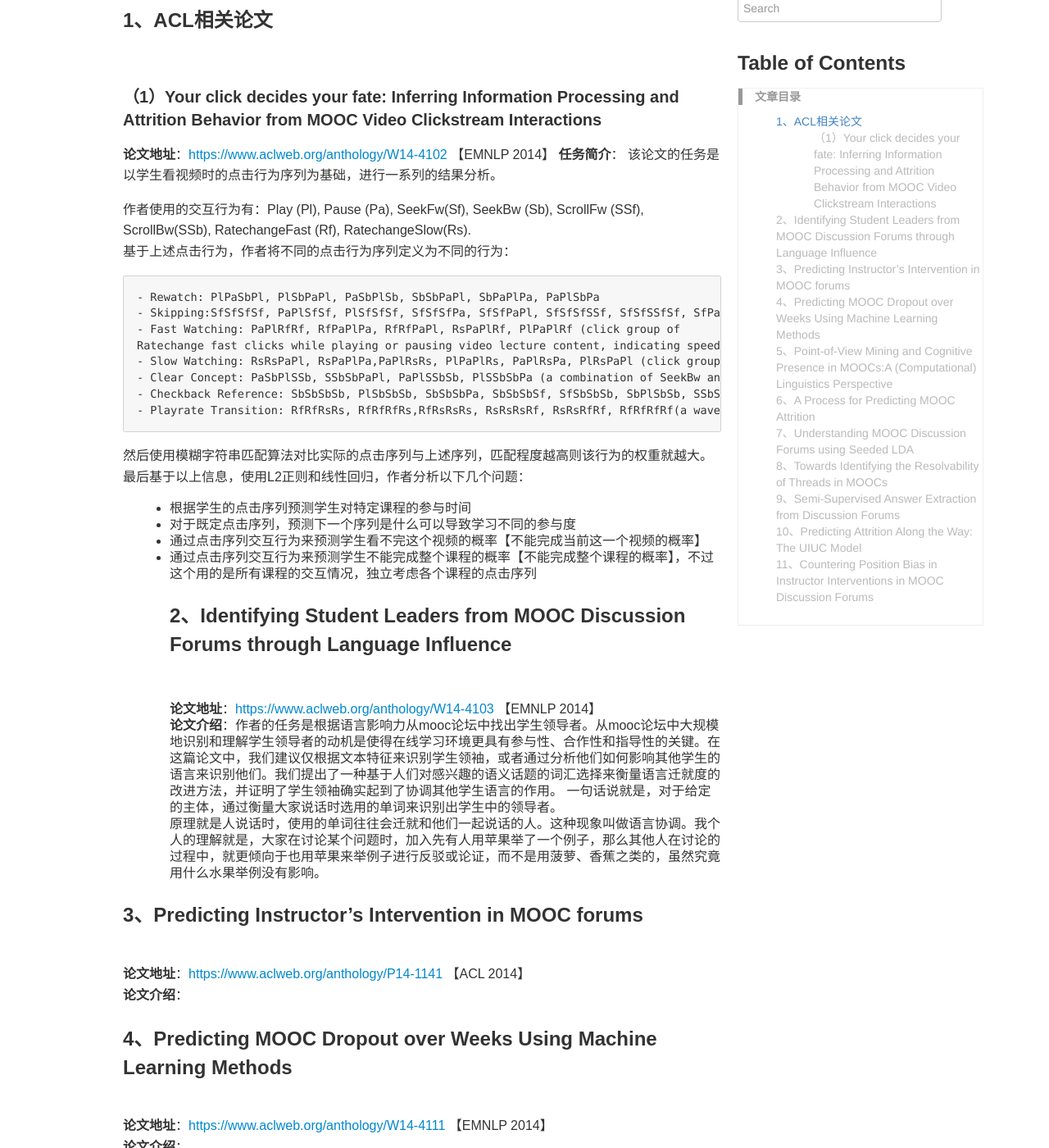
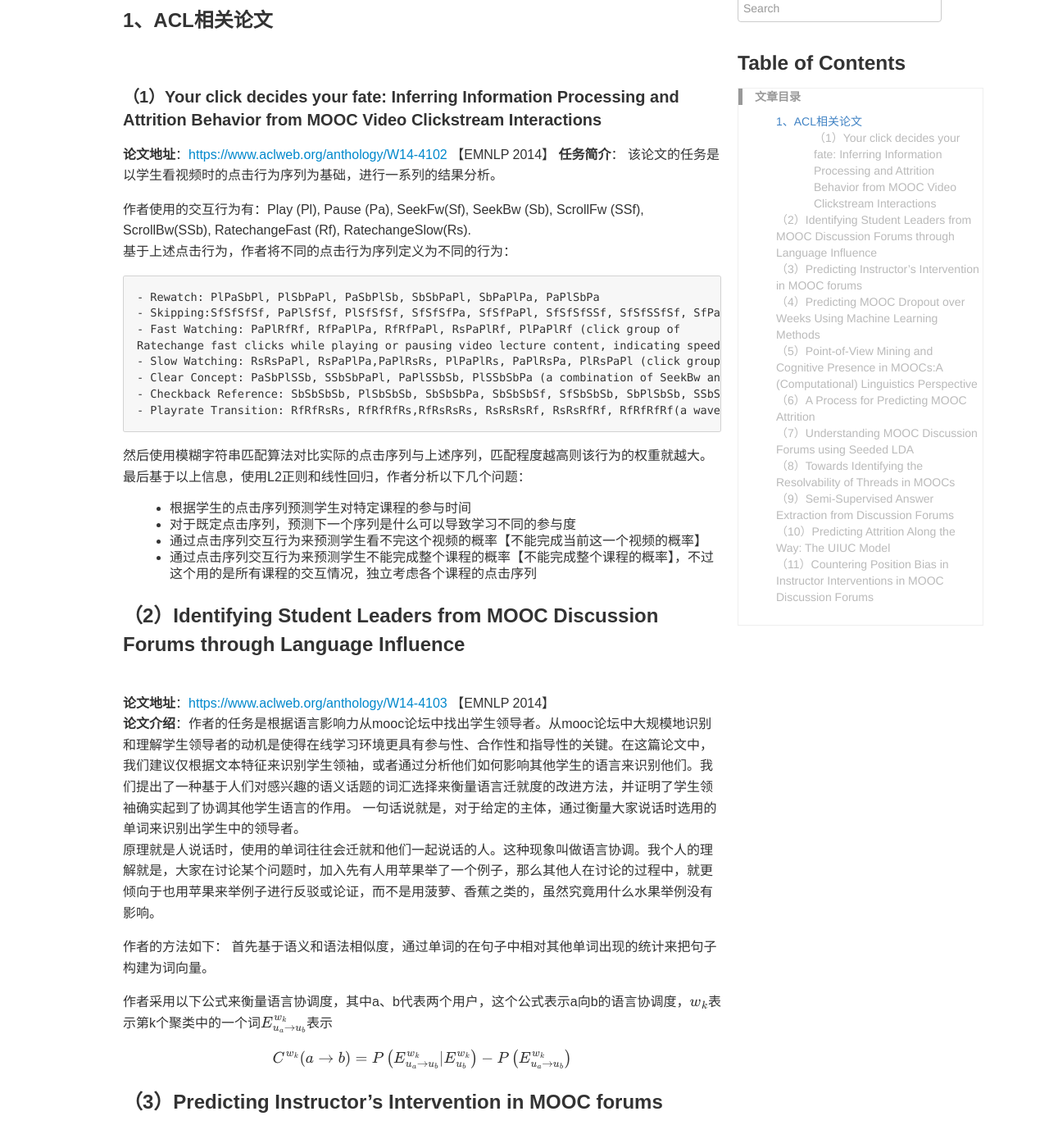
Before and after one commit to yuanmingchen/yuanmingchen.github.io, a Jekyll site: the page built from _posts/2019-04-19-online course nlp paper survey 2.md, in a window 1280 px wide and 1400 px high, scrolled down 277 px. Shown: the whole window at 82% size. Built offline with Jekyll 4.4.1, drawn with Linux system fonts in a browser that asks for light colours; formulas are drawn with MathJax 3; comment, search, counter and statistics services are not loaded; some of the changed text lies outside the part shown.

Commit message:
Updates _posts/2019-04-19-online course nlp paper survey 2.md
Auto commit by GitBook Editor

```diff
--- a/_posts/2019-04-19-online course nlp paper survey 2.md
+++ b/_posts/2019-04-19-online course nlp paper survey 2.md
@@ -33,44 +33,54 @@
 - 对于既定点击序列，预测下一个序列是什么可以导致学习不同的参与度
 - 通过点击序列交互行为来预测学生看不完这个视频的概率【不能完成当前这一个视频的概率】
 - 通过点击序列交互行为来预测学生不能完成整个课程的概率【不能完成整个课程的概率】，不过这个用的是所有课程的交互情况，独立考虑各个课程的点击序列
-### 2、Identifying Student Leaders from MOOC Discussion Forums through Language Influence
+
+### （2）Identifying Student Leaders from MOOC Discussion Forums through Language Influence
 **论文地址**：<https://www.aclweb.org/anthology/W14-4103>  【EMNLP 2014】
 **论文介绍**：作者的任务是根据语言影响力从mooc论坛中找出学生领导者。从mooc论坛中大规模地识别和理解学生领导者的动机是使得在线学习环境更具有参与性、合作性和指导性的关键。在这篇论文中，我们建议仅根据文本特征来识别学生领袖，或者通过分析他们如何影响其他学生的语言来识别他们。我们提出了一种基于人们对感兴趣的语义话题的词汇选择来衡量语言迁就度的改进方法，并证明了学生领袖确实起到了协调其他学生语言的作用。
 一句话说就是，对于给定的主体，通过衡量大家说话时选用的单词来识别出学生中的领导者。
 原理就是人说话时，使用的单词往往会迁就和他们一起说话的人。这种现象叫做语言协调。我个人的理解就是，大家在讨论某个问题时，加入先有人用苹果举了一个例子，那么其他人在讨论的过程中，就更倾向于也用苹果来举例子进行反驳或论证，而不是用菠萝、香蕉之类的，虽然究竟用什么水果举例没有影响。
 
-### 3、Predicting Instructor’s Intervention in MOOC forums
+作者的方法如下：
+首先基于语义和语法相似度，通过单词的在句子中相对其他单词出现的统计来把句子构建为词向量。
+
+作者采用以下公式来衡量语言协调度，其中a、b代表两个用户，这个公式表示a向b的语言协调度，$w_k$表示第k个聚类中的一个词$E_{u_{a} \rightarrow u_{b}}^{w_{k}}$表示
+
+$$C^{w_{k}}(a \rightarrow b)=P\left(E_{u_{a} \rightarrow u_{b}}^{w_{k}} | E_{u_{b}}^{w_{k}}\right)-P\left(E_{u_{a} \rightarrow u_{b}}^{w_{k}}\right)$$
+
+
+### （3）Predicting Instructor’s Intervention in MOOC forums
 **论文地址**：<https://www.aclweb.org/anthology/P14-1141>  【ACL 2014】
 **论文介绍**：
 
-### 4、Predicting MOOC Dropout over Weeks Using Machine Learning Methods
+### （4）Predicting MOOC Dropout over Weeks Using Machine Learning Methods
 **论文地址**：<https://www.aclweb.org/anthology/W14-4111> 【EMNLP 2014】
 **论文介绍**：
 
-### 5、Point-of-View Mining and Cognitive Presence in MOOCs:A (Computational) Linguistics Perspective
+### （5）Point-of-View Mining and Cognitive Presence in MOOCs:A (Computational) Linguistics Perspective
 **论文地址**：<https://www.aclweb.org/anthology/W14-4105>  【EMNLP 2014】
 **论文介绍**：
 
-### 6、A Process for Predicting MOOC Attrition
+### （6）A Process for Predicting MOOC Attrition
 **论文地址**：<https://www.aclweb.org/anthology/W14-4109>  【EMNLP 2014】
 **论文介绍**：
 
-### 7、Understanding MOOC Discussion Forums using Seeded LDA
+### （7）Understanding MOOC Discussion Forums using Seeded LDA
 **论文地址**：<https://www.aclweb.org/anthology/W14-1804>  【Proceedings of the Ninth Workshop on Innovative Use of NLP for Building Educational Applications 2014】
 **论文介绍**：
 
-### 8、Towards Identifying the Resolvability of Threads in MOOCs
+### （8）Towards Identifying the Resolvability of Threads in MOOCs
 **论文地址**：<https://aclweb.org/anthology/W14-4104>  【EMNLP 2014】
 **论文介绍**：
-### 9、Semi-Supervised Answer Extraction from Discussion Forums
+
+### （9）Semi-Supervised Answer Extraction from Discussion Forums
 **论文地址**：<https://www.aclweb.org/anthology/I13-1001>  【International Joint Conference on Natural Language Processing】
 **论文介绍**：
 
-### 10、Predicting Attrition Along the Way: The UIUC Model
+### （10）Predicting Attrition Along the Way: The UIUC Model
 **论文地址**：<https://www.aclweb.org/anthology/W14-4110>  【EMNLP 2014】
 **论文介绍**：
 
-### 11、Countering Position Bias in Instructor Interventions in MOOC Discussion Forums
+### （11）Countering Position Bias in Instructor Interventions in MOOC Discussion Forums
 **论文地址**：<https://www.aclweb.org/anthology/W18-3720v2> 【
 Proceedings of the 5th Workshop on Natural Language Processing Techniques for Educational Applications  2018】
 **论文介绍**：
```
